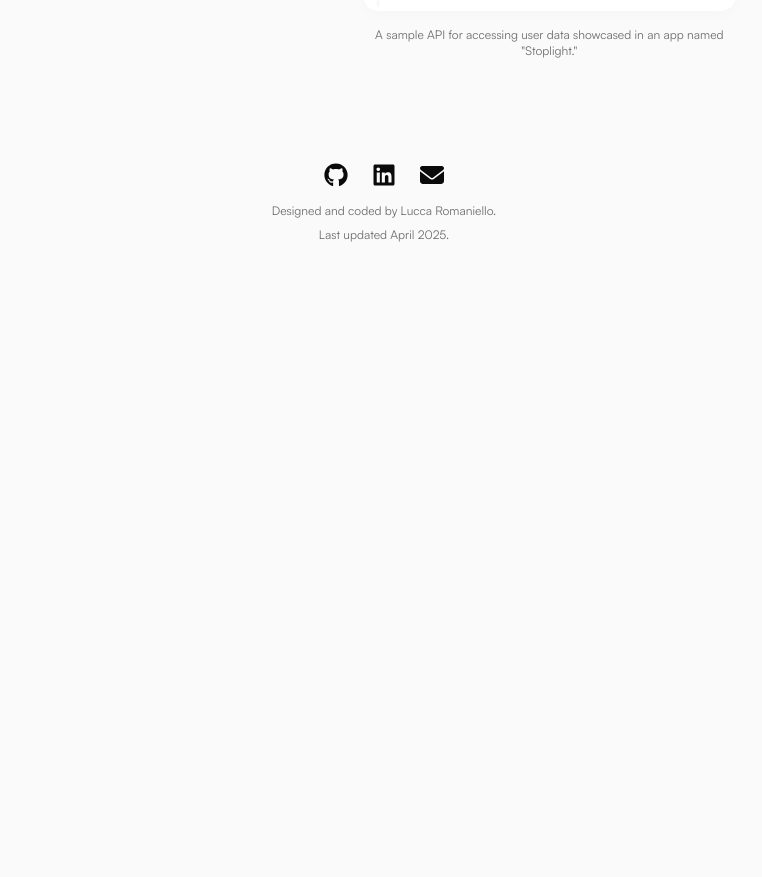
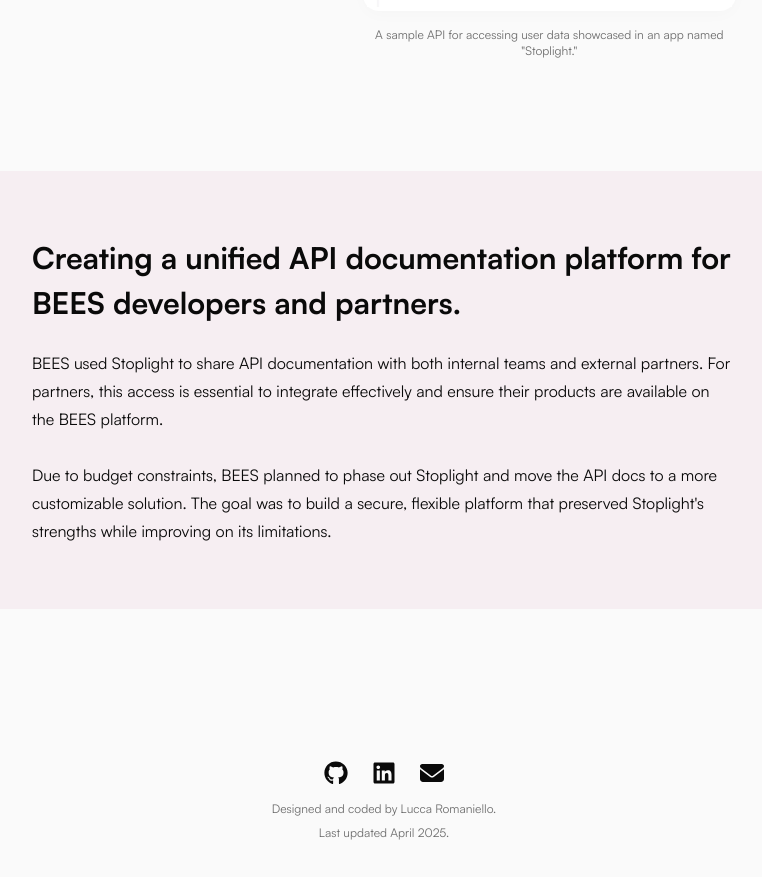
Before and after one commit to luccaromaniello/portfolio, a Next.js app: page /design/abinbev in a window 1280 px wide. Shown: the part 3264-4141 px from the top of the page, without its empty margins (256-1018 px from the left). Before the commit the page ends 3579 px from the top, so only its background shows below. Built offline with nearby package versions, Linux system fonts and the light colour scheme.

Commit message:
Adds challenge to abi case

```diff
--- a/src/app/(projects)/design/abinbev/page.tsx
+++ b/src/app/(projects)/design/abinbev/page.tsx
@@ -2,6 +2,7 @@
 import BeesOverview from "@/components/cases/abinbev/BeesOverview";
 import SideMenu from "@/components/cases/abinbev/SideMenu";
 import CaseOverview from "@/components/cases/CaseOverview";
+import HighlightCard from "@/components/cases/HighlightCard";
 import Section from "@/components/cases/Section";
 
 export default function AbInbev() {
@@ -38,6 +39,15 @@
         <BeesOverview />
         <ApiContext />
       </Section>
+      <Section id="challenge">
+        <HighlightCard
+          title={
+            "Creating a unified API documentation platform for BEES developers and partners."
+          }
+          description={`BEES used Stoplight to share API documentation with both internal teams and external partners. For partners, this access is essential to integrate effectively and ensure their products are available on the BEES platform.
+          \n Due to budget constraints, BEES planned to phase out Stoplight and move the API docs to a more customizable solution. The goal was to build a secure, flexible platform that preserved Stoplight's strengths while improving on its limitations.`}
+        />
+      </Section>
     </div>
   );
 }
```
